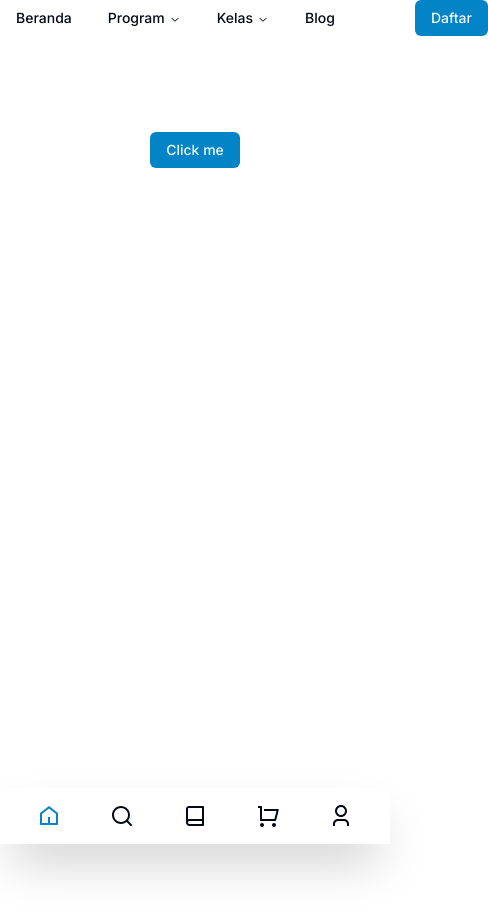
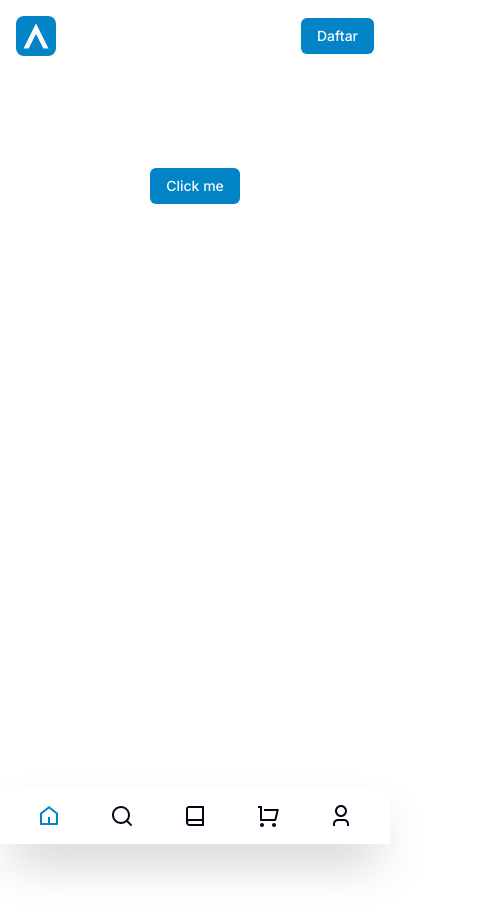
Before and after one commit to dimmasyusuf/access-es, a Next.js app: page / in a window 390 px wide. Shown: the top 916 px of the page, 488 px wide, since content can reach past the window. Built offline with nearby package versions, Linux system fonts and the light colour scheme.

Commit message:
style(NavbarMenu): hide menu in mobile device

```diff
--- a/app/(root)/layout.tsx
+++ b/app/(root)/layout.tsx
@@ -9,7 +9,7 @@ export default function RootLayout({
 }) {
   return (
     <>
-      <header className="max-w-screen-xl mx-auto">
+      <header className="max-w-screen-xl mx-auto py-4 px-4 sm:px-8">
         <Navbar />
       </header>
       {children}
--- a/components/NavbarMenu.tsx
+++ b/components/NavbarMenu.tsx
@@ -13,7 +13,7 @@ import { classItems, programItems } from '@/constant';
 
 export default function NavbarMenu() {
   return (
-    <NavigationMenu className="flex justify-between w-full">
+    <NavigationMenu className="hidden sm:flex justify-between w-full">
       <NavigationMenuList className="flex justify-between w-full">
         <NavigationMenuItem className="cursor-pointer">
           <NavigationMenuLink
```
